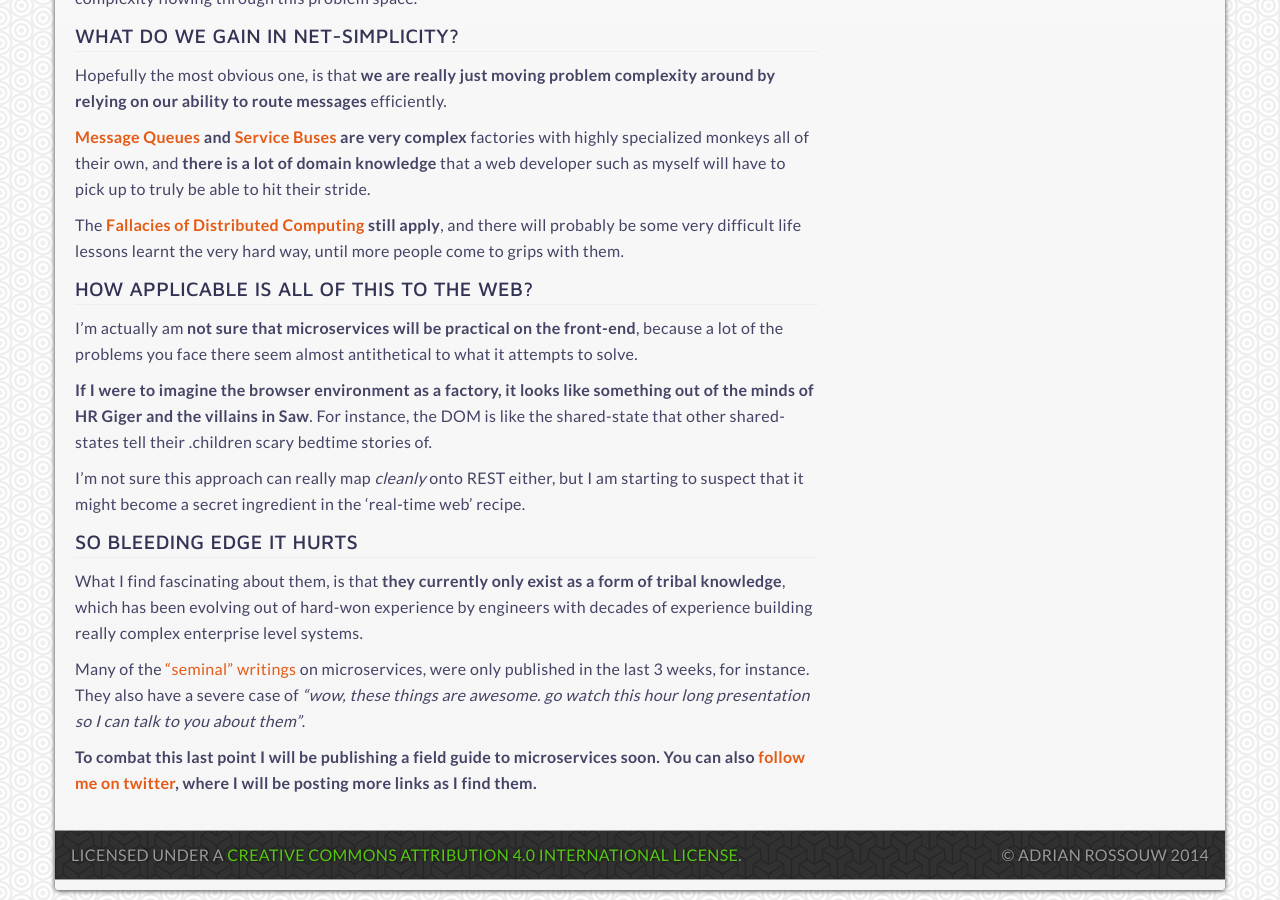
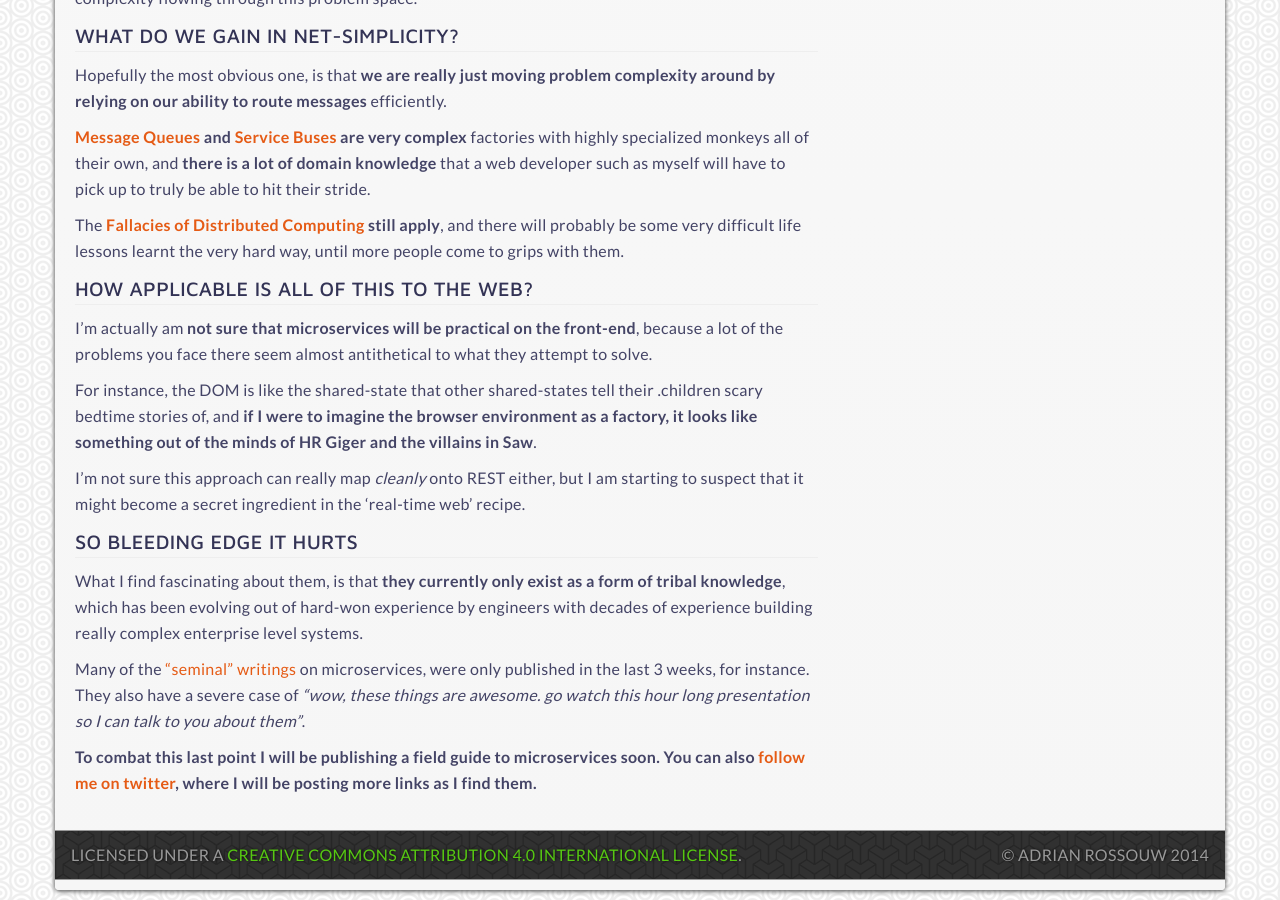
Before and after one commit to AdrianRossouw/daemon-co-za, a Jekyll site: the page built from _posts/articles/2014-04-03-monkeys-and-microservices.md, in a window 1280 px wide and 900 px high, scrolled down 4632 px. Built offline with Jekyll 4.4.1, drawn with Linux system fonts in a browser that asks for light colours.

Commit message:
more tweaks

```diff
--- a/_config.yml
+++ b/_config.yml
@@ -14,3 +14,4 @@ github_login: 'Vertice'
 github_repo: 'daemon-co-za'
 github_language: 'JavaScript'
 excerpt_separator: '<!--more-->'
+markdown: kramdown
--- a/_posts/articles/2014-04-03-monkeys-and-microservices.md
+++ b/_posts/articles/2014-04-03-monkeys-and-microservices.md
@@ -195,11 +195,11 @@ and there will probably be some very difficult life lessons learnt the very hard
 ### How applicable is all of this to the web?
 
 I'm actually am __not sure that microservices will be practical on the front-end__, because a lot of the problems
-you face there seem almost antithetical to what it attempts to solve.
+you face there seem almost antithetical to what they attempt to solve.
 
-__If I were to imagine the browser environment as a factory, it looks like something out of the minds
-of HR Giger and the villains in Saw__. For instance, the DOM is like the shared-state that other shared-states
-tell their .children scary bedtime stories of.
+For instance, the DOM is like the shared-state that other shared-states
+tell their .children scary bedtime stories of, and __if I were to imagine the browser environment as a factory, it looks like something out of the minds
+of HR Giger and the villains in Saw__.
 
 I'm not sure this approach can really map _cleanly_ onto REST either, but I am starting to suspect that it
 might become a secret ingredient in the 'real-time web' recipe.
```
